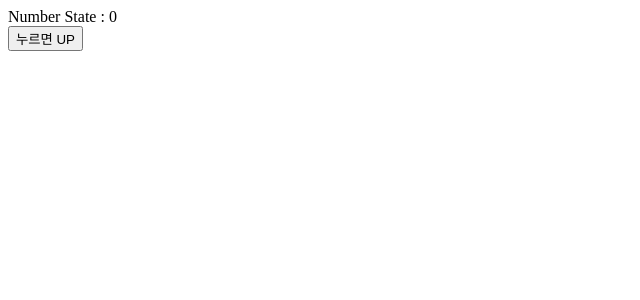
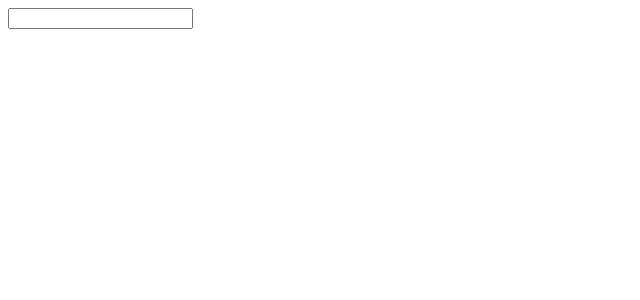
Before and after one commit to Olivia-Study-Storage/hh99-react-beginner, a React (Create React App) app in the folder intermediate/2_hooks/: page / in a window 1280 px wide. Shown: the top 300 px of the page, without its empty margins (0-640 px from the left). Built offline with nearby package versions, Linux system fonts and the light colour scheme.

Commit message:
Note: useEffect

```diff
--- a/intermediate/2_hooks/src/App.jsx
+++ b/intermediate/2_hooks/src/App.jsx
@@ -1,54 +1,51 @@
-import React, { useState } from 'react';
+import React, { useState, useEffect } from 'react';
+
+// * useEffect란?
+// 리액트 '컴포넌트가 렌더링될 때마다' 특정 작업을 수행하도록 설정할 수 있는 hook
+
+// * useEffect는 언제 사용하는지?
+// 1. 어떤 컴포넌트가 화면에 보여졌을 때 내가 무언가를 실행하고 싶을 때
+// 2. 어떤 컴포넌트가 화면에서 사라졌을 때(return) 무언가를 실행하고 싶을 때
+
+// * 의존성 배열(dependency array)이란?
+// useEffect(() => { ... }, [ ...dependency array... ]);
+// 이 배열에 값을 넣으면 그 값이 바뀔 때만 useEffect를 실행하도록 함
+// 어떤 함수를 컴포넌트가 렌더링될 때 단 한번만 실행하고 싶으면 의존성 배열을 [] 빈 상태로 넣는다.
 
 function App() {
-  const [number, setNumber] = useState(0);
+  const [value, setValue] = useState('');
+
+  // * 1. 처음에 화면에 렌더링 될 때의 예시
+  // useEffect(() => console.log('hello useEffect!'));
+
+  // * 2. 리렌더링될 때마다 useEffect가 실행될 때의 예시
+  // * 의존성배열을 하지 않았을 때 useEffect의 흐름
+  // 1. input에 값을 입력
+  // 2. value, 즉 state가 변경
+  // 3. state가 바뀌었기 때문에 App 컴포넌트가 리렌더링
+  // 4. 리렌더링되었기 때문에 useEffect가 다시 실행됨
+  // 5. 3~4번 반복
+  // useEffect(() => console.log('hello useEffect!'));
+
+  // * 3. 의존성배열을 주입했을 때의 예시
+  // 의존성 배열에 아무 값도 입력하지 않았기 때문에 (조건이 없기 때문에)
+  // 맨 처음 렌더링되었을 때만 useEffect가 동작
+  useEffect(() => console.log('dependency array is null'), []);
+
+  // ? 그렇다면 의존성배열에 특정 값을 넣었을 때는?
+  // value가 바뀔 때마다 useEffect를 실행하도록 하는 예시
+  // 최초 렌더링될 때 위, 아래 useEffect가 모두 실행되고 value값이 변경되면 아래의 useEffect만 실행됨
+  useEffect(() => console.log('dependency array -> value'), [value]);
+
   return (
-    <>
-      <div>Number State : {number}</div>
-      {/* 함수형 업데이트 방식 사용해보기 */}
-      <button
-        onClick={() => {
-          // ! 기존 업데이트 방법
-          // setNumber를 3번 반복했음에도 버튼 클릭 시 1만 증가된다.
-          // setNumber(number + 1);
-          // setNumber(number + 1);
-          // setNumber(number + 1);
-
-          // ? 왜? 배치성으로 처리되기 떄문이다! (배치 업데이트)
-          // 리액트에서는 렌더링을 하기 위해 state를 파악하는데 파악 방법이 바로 배치 업데이트다.
-          // 한꺼번에 변경된 내용을 모아서 한 번만 반영을 하기 때문에
-          // setNumber를 세 번 해도 동일한 것에 대해서는 모아서 한 개로 간주한다!
-
-          // ! 함수형 업데이트 방식 사용해보기
-          // 3번 작성하면 버튼 클릭 시 3만큼 증가된다.
-
-          // ? 왜? 명령들을 모아서 순차적으로 한 번씩 실행시키기 떄문이다!
-          // 함수형 업데이트에는 인자 부분에 현재의 state가 들어온다.
-          // 그 후 식을 처리하고 변경된 state를 반환한다.
-          // 그 다음 줄에서는 이전 식에서 처리한 현재의 state를 반영하기 때문에 최신 값으로 반영되는 것이다.
-          setNumber((currentNumber) => currentNumber + 1);
-          setNumber((currentNumber) => currentNumber + 1);
-          setNumber((currentNumber) => currentNumber + 1);
-        }}
-      >
-        누르면 UP
-      </button>
-    </>
+    <div>
+      <input
+        type="text"
+        value={value}
+        onChange={event => setValue(event.target.value)}
+      />
+    </div>
   )
 }
 
-// ? [React는 왜 배치성으로 배치 업데이트가 되도록 만들었을까?]
-// 리액트 환경 안에서 렌더링이 잦은 것은 좋지 않다. -> 성능에 이슈가 있는 것!
-// 따라서 불필요한 렌더링을 피하기 위해 한꺼번에 요청사항을 모아서 한 번만 처리하여 렌더링을 줄인다.
-// 그렇기 때문에 리액트에서는 배치 업데이트 방식을 사용하는 것이다.
-
-// ex. 손님, 웨이터, 주방
-// 손님 : 피자, 콜라, 피클
-// 웨이터는 손님이 세 가지 주문을 모두 말했을 때 주문을 들고 주방으로 간다. (그래야 동선이 절약됨)
-
-// ! 최종 정리
-// 1. useState의 업데이트 방식은 2가지로, 각각 다르게 동작한다.
-//  -> 기본형, 함수형
-// 2. useState로 원시데이터가 아닌 데이터를 변경할 때는 '불변성'을 유지해야 한다.
-
 export default App
--- a/intermediate/2_hooks/src/index.js
+++ b/intermediate/2_hooks/src/index.js
@@ -5,9 +5,9 @@ import reportWebVitals from './reportWebVitals';
 
 const root = ReactDOM.createRoot(document.getElementById('root'));
 root.render(
-  <React.StrictMode>
+  // <React.StrictMode>
     <App />
-  </React.StrictMode>
+  // </React.StrictMode>
 );
 
 // If you want to start measuring performance in your app, pass a function
```
